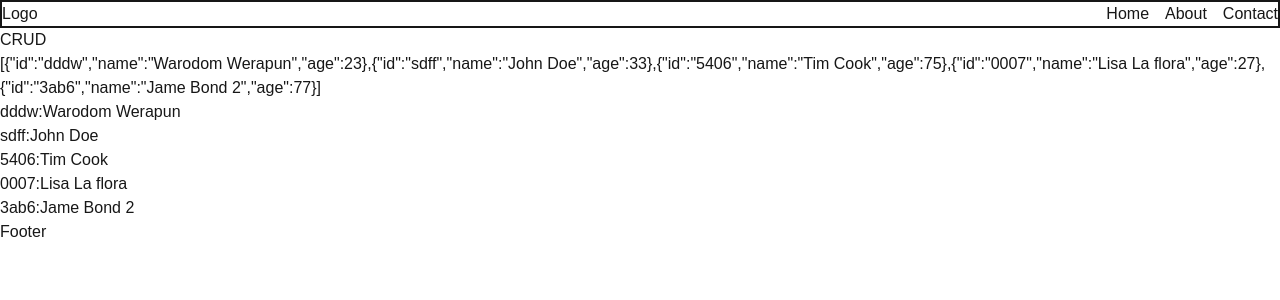
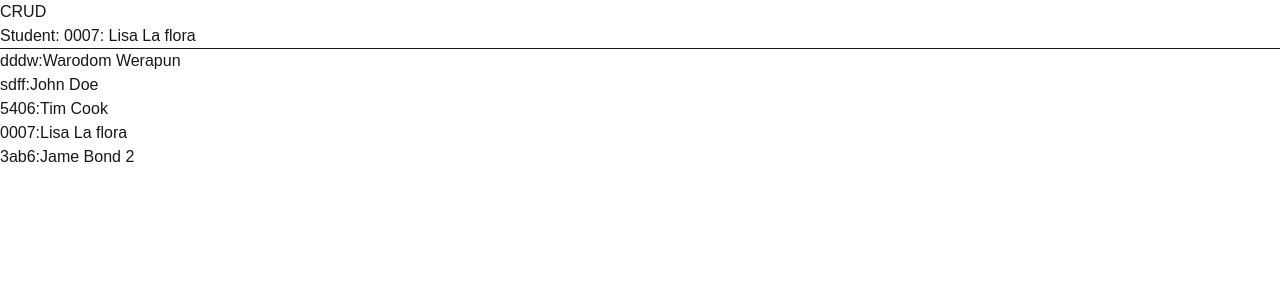
Before and after one commit to wwarodom/web_module_2026, a Next.js app in the folder 6_next_basic/my-app/: page /crud in a window 1280 px wide. Shown: the top 300 px of the page. Built offline with nearby package versions, Linux system fonts and the light colour scheme; data requests are answered from the project's data file.

Commit message:
github try catch

```diff
--- a/6_next_basic/my-app/app/crud/page.tsx
+++ b/6_next_basic/my-app/app/crud/page.tsx
@@ -3,21 +3,40 @@ const URL = `http://localhost:4000/students`
 
 export default async function Crud() {
 
-    const response = await fetch(URL)
-    const students = await (response.json())
+    const getAllStudents = async () => {
+        const response = await fetch(URL)
+        const students = await (response.json())
+        return students;
+    }
+
+    const getStudent = async (id: string) => {
+        try {
+            const response = await fetch(`${ URL }/${ id }`)
+            if (!response.ok)
+                throw new Error(`HTTP error! ${ response.status }`)
+            const student = await response.json()
+            return student
+        }
+        catch (error) {
+            console.log("Failed to fetch students: ", error)
+        }
+    }
+
+    const students = await getAllStudents()
+    const student = await getStudent("0007")
 
     return <>
         <h1>CRUD </h1>
         <div>
-            {JSON.stringify(students)}
-        </div>
-        <div>
+            {student &&
+                (<div>Student: {student.id}: {student.name}</div>)}
+            <hr />
             <ul>
                 {
                     students.map((item, index) =>
-                        (<li key={index}>
-                            {item.id}:{item.name}
-                        </li>))
+                    (<li key={index}>
+                        {item.id}:{item.name}
+                    </li>))
                 }
             </ul>
         </div>
--- a/6_next_basic/my-app/app/layout.tsx
+++ b/6_next_basic/my-app/app/layout.tsx
@@ -29,9 +29,9 @@ export default function RootLayout({
       <body
         className={`${ geistSans.variable } ${ geistMono.variable } antialiased`}
       >
-        <Nav />
+        {/* <Nav /> */}
         {children}
-        <Footer />
+        {/* <Footer /> */}
       </body>
     </html>
   );
```
